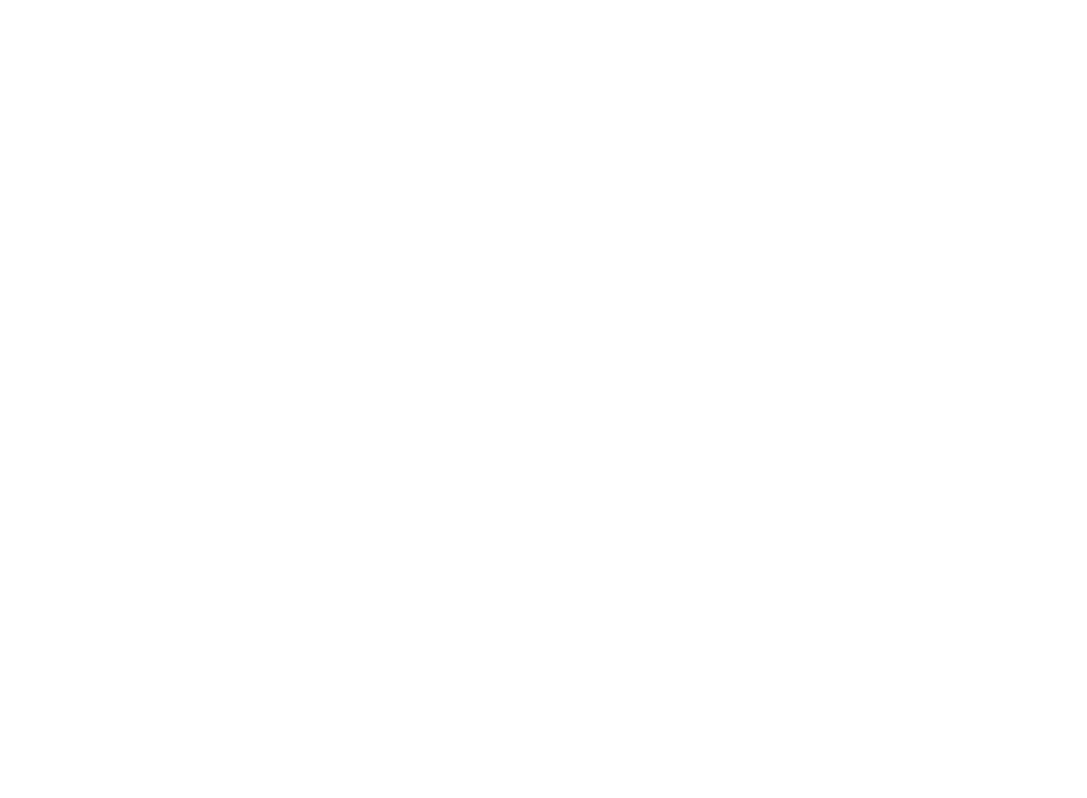
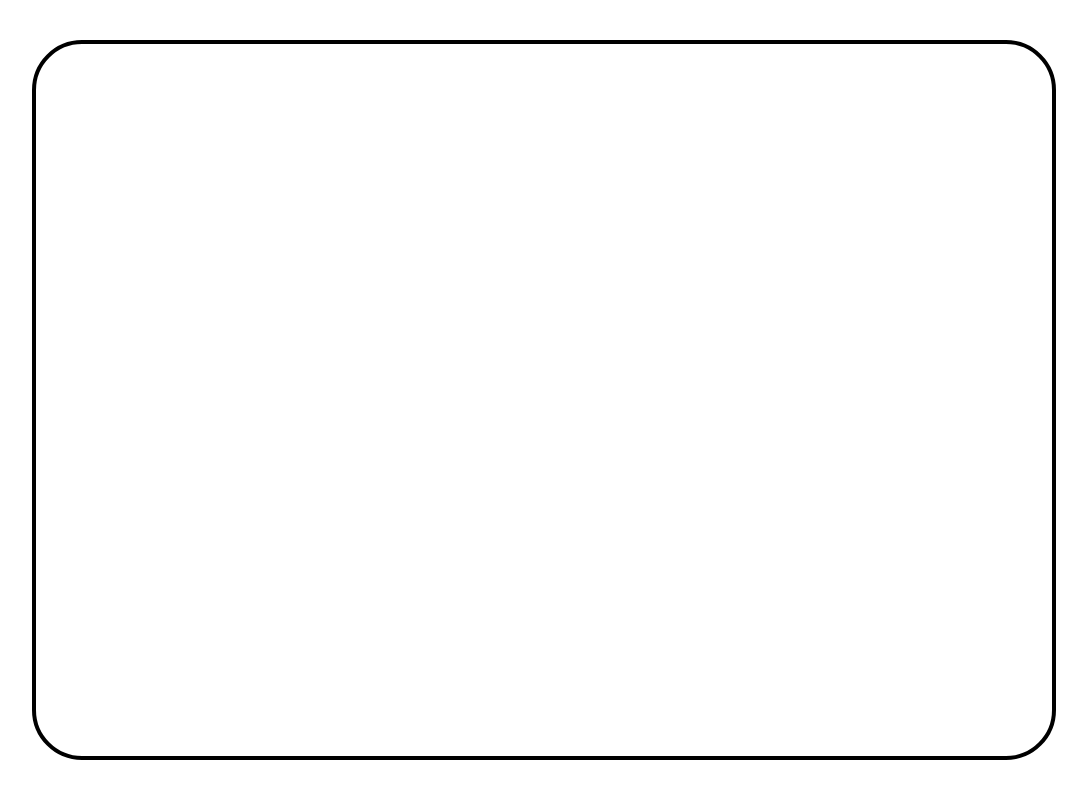
Before and after one commit to KashyretsIvanna/Cliqbird-soft, a React (Create React App) app: page / in a window 1280 px wide. Shown: the whole page, without its empty margins (96-1183 px from the left). Built offline with nearby package versions, Linux system fonts and the light colour scheme.

Commit message:
feat: :sparkles: Added files

```diff
--- a/package.json
+++ b/package.json
@@ -6,6 +6,7 @@
     "@testing-library/jest-dom": "^5.16.5",
     "@testing-library/react": "^13.3.0",
     "@testing-library/user-event": "^13.5.0",
+    "node-sass": "^7.0.1",
     "react": "^18.2.0",
     "react-dom": "^18.2.0",
     "react-scripts": "5.0.1",
--- a/src/App.css
+++ b/src/App.css
@@ -1,38 +1,7 @@
 .App {
-  text-align: center;
-}
-
-.App-logo {
-  height: 40vmin;
-  pointer-events: none;
-}
-
-@media (prefers-reduced-motion: no-preference) {
-  .App-logo {
-    animation: App-logo-spin infinite 20s linear;
-  }
-}
-
-.App-header {
-  background-color: #282c34;
-  min-height: 100vh;
+  width: 100vw;
+  height: 100vh;
   display: flex;
-  flex-direction: column;
   align-items: center;
   justify-content: center;
-  font-size: calc(10px + 2vmin);
-  color: white;
 }
-
-.App-link {
-  color: #61dafb;
-}
-
-@keyframes App-logo-spin {
-  from {
-    transform: rotate(0deg);
-  }
-  to {
-    transform: rotate(360deg);
-  }
-}
--- a/src/App.js
+++ b/src/App.js
@@ -1,8 +1,10 @@
 import './App.css';
+import Container from './components/Container';
 
 export default function App() {
   return (
     <div className="App">
+      <Container/>
 
     </div>
   );
--- /dev/null
+++ b/src/components/Container/index.jsx
@@ -0,0 +1,12 @@
+import "../Container/index.scss"
+
+const Container=()=>{
+    return(
+        <div className="container">
+
+        </div>
+
+    )
+}
+
+export default Container
--- /dev/null
+++ b/src/components/Container/index.scss
@@ -0,0 +1,6 @@
+.container{
+    border: 4px solid black;
+    border-radius: 50px;
+    width: 80vw;
+    height: 90vh;
+}
--- /dev/null
+++ b/src/components/Display/index.scss
@@ -0,0 +1,6 @@
+.container{
+    border: 4px solid black;
+    border-radius: 50px;
+    width: 80vw;
+    height: 90vh;
+}
--- /dev/null
+++ b/src/components/Header/index.scss
@@ -0,0 +1,6 @@
+.container{
+    border: 4px solid black;
+    border-radius: 50px;
+    width: 80vw;
+    height: 90vh;
+}
--- a/src/index.css
+++ /dev/null
@@ -1,13 +0,0 @@
-body {
-  margin: 0;
-  font-family: -apple-system, BlinkMacSystemFont, 'Segoe UI', 'Roboto', 'Oxygen',
-    'Ubuntu', 'Cantarell', 'Fira Sans', 'Droid Sans', 'Helvetica Neue',
-    sans-serif;
-  -webkit-font-smoothing: antialiased;
-  -moz-osx-font-smoothing: grayscale;
-}
-
-code {
-  font-family: source-code-pro, Menlo, Monaco, Consolas, 'Courier New',
-    monospace;
-}
--- a/src/index.js
+++ b/src/index.js
@@ -1,6 +1,6 @@
 import React from 'react';
 import ReactDOM from 'react-dom/client';
-import './index.css';
+import './index.scss';
 import App from './App';
 
 
--- /dev/null
+++ b/src/index.scss
@@ -0,0 +1,5 @@
+* {
+  margin: 0;
+  padding: 0;
+  box-sizing: border-box;
+}
```
Also changed, not shown: src/components/Display/index.jsx (added, +12 -0 lines), src/components/Header/index.jsx (added, +12 -0 lines), 1 other file (tests, documents, lock files or other folders).
